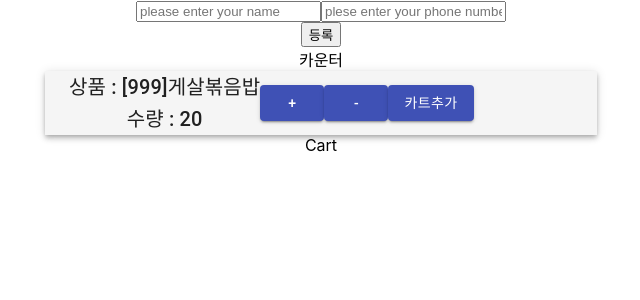
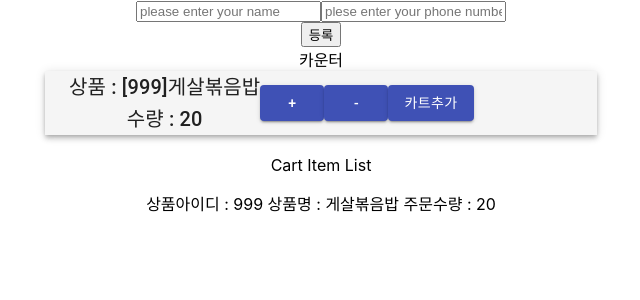
Before and after one commit to easywaldo/react-counter-componnent, a React (Create React App) app: page / in a window 1280 px wide. Both pictures are taken after a click on the button "카트추가". Shown: the top 300 px of the page, without its empty margins (319-959 px from the left). Built offline with nearby package versions, Linux system fonts and the light colour scheme.

Commit message:
Prop Types Counter 및 CartItem 적용
propTypes 가 Class 의 최상단 멤버로 등록이 되어 있을때
Validation 이 작동한다.

```diff
--- a/package.json
+++ b/package.json
@@ -6,6 +6,7 @@
   "dependencies": {
     "@material-ui/core": "^4.2.1",
     "gh-pages": "^2.0.1",
+    "prop-types": "^15.7.2",
     "react": "^16.6.3",
     "react-dom": "^16.6.3",
     "react-scripts": "2.1.1"
--- a/src/App.js
+++ b/src/App.js
@@ -35,10 +35,10 @@ class App extends Component {
     console.log(item);
     this.setState({
       cartList: cartList.concat({
-      ...item,
+        ...item,
       })
     });
-    console.log(this.state);
+    //console.log(this.state);
   }
 
   render() {
@@ -49,10 +49,11 @@ class App extends Component {
         {/* {JSON.STRINGIFY(THIS.STATE.INFORMATION)} */}
         <Counter callbackFromParent={this.itemCounterCallBack} product={productInfo} />
 
+        <br/>
 
         <div>
-          Cart
-          <Cart cartItemList={this.cartList} />
+          Cart Item List
+          <Cart data={this.state.cartList} />
         </div>
       </div>
     );
--- a/src/components/CartItem.js
+++ b/src/components/CartItem.js
@@ -1,14 +1,20 @@
 import React, { Component } from 'react';
+import PropTypes from 'prop-types';
 
 class CartItem extends Component {
+
+    static propTypes = {
+        item: PropTypes.object
+    }
+
     render() {
-        const { id, name, count } = this.props.item;
+        const { id, productName, count } = this.props.item;
 
         return (
             <div>
-                <div>{id}</div>
-                <div>{name}</div>
-                <div>{count}</div>
+                <p>
+                상품아이디 : {id} 상품명 : {productName} 주문수량 : {count}
+                </p>
             </div>
         );
     }
--- a/src/components/Counter.js
+++ b/src/components/Counter.js
@@ -1,4 +1,5 @@
 import React, { Component } from 'react';
+import PropTypes from 'prop-types';
 import Button from '@material-ui/core/Button';
 import AppBar from '@material-ui/core/AppBar';
 import Toolbar from '@material-ui/core/Toolbar';
@@ -6,6 +7,10 @@ import Typography from '@material-ui/core/Typography';
 import Container from '@material-ui/core/Container';
 
 class Counter extends Component {
+    static propTypes = {
+        product: PropTypes.object
+    }
+
     constructor(props) {
         super(props);
         this.state = {
@@ -17,8 +22,9 @@ class Counter extends Component {
         };
     }
 
+
     increamentCount = () => {
-        console.log(this.state.incrementSize);
+        //console.log(this.state.incrementSize);
         this.setState({
             count: this.state.count + this.state.increasementSize
         })
@@ -60,7 +66,7 @@ class Counter extends Component {
     addCartItem = () => {
         //console.log(this.state);
         this.props.callbackFromParent(this.state);
-        console.log('sent state');
+        //console.log('sent state');
     }
 
     render() {
@@ -103,4 +109,5 @@ class Counter extends Component {
     }
 }
 
+
 export default Counter;
```
